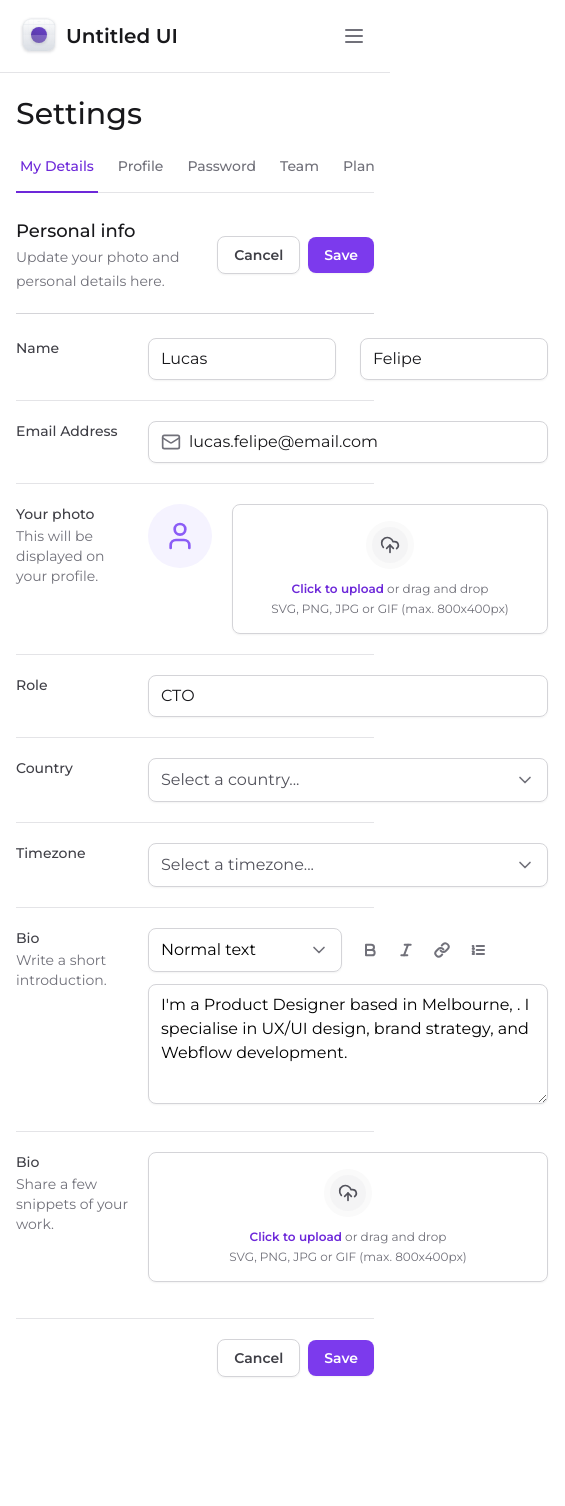
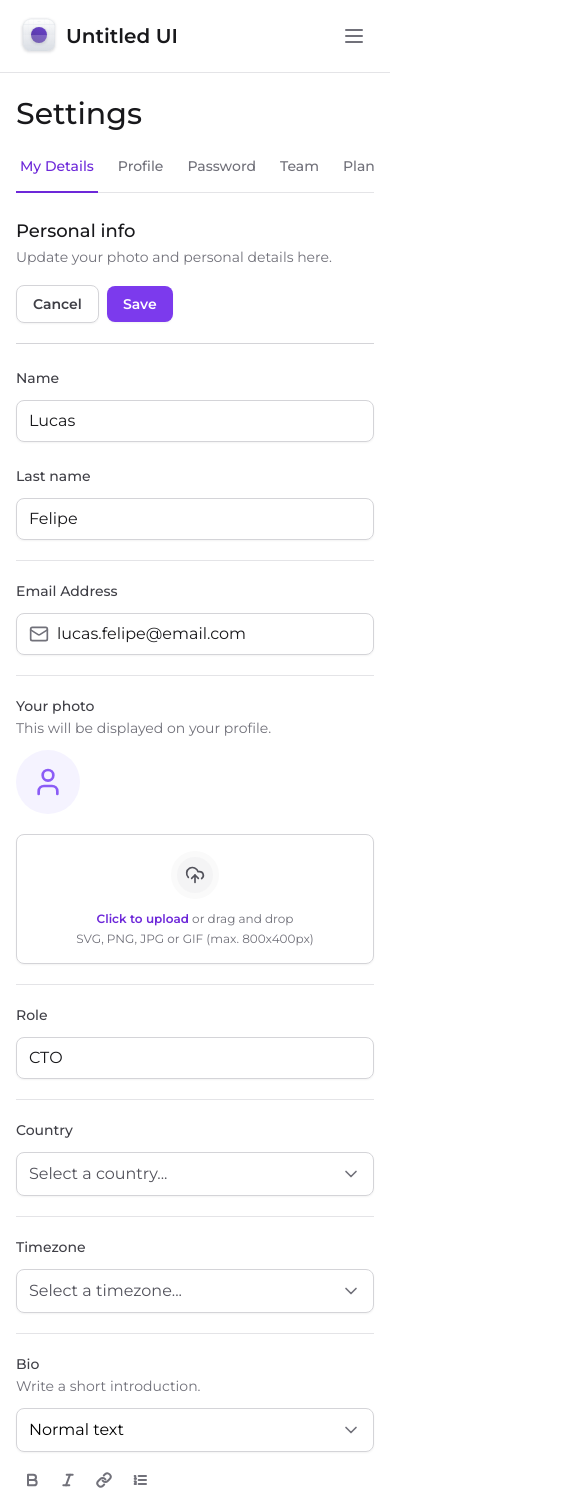
Before and after one commit to LFeli/Rocketseat-Ignite, a Next.js app in the folder masterizando-o-tailwind/: page / in a window 390 px wide. Shown: the top 1506 px of the page, 565 px wide, since content can reach past the window. Before the commit the page ends 1425 px from the top, so only its background shows below. Built offline with nearby package versions, Linux system fonts and the light colour scheme.

Commit message:
feat: adding responsivite for form section

```diff
--- a/masterizando-o-tailwind/src/app/page.tsx
+++ b/masterizando-o-tailwind/src/app/page.tsx
@@ -15,7 +15,7 @@ export default function Home() {
       <SettingsTabs />
 
       <div className="mt-6 flex flex-col">
-        <div className="flex items-center justify-between border-b border-zinc-300 pb-5">
+        <div className="flex flex-col justify-between gap-4 border-b border-zinc-300 pb-5 lg:flex-row lg:items-center">
           <div className="space-y-1">
             <h2 className="text-lg font-medium text-zinc-900">Personal info</h2>
             <span className="text-sm text-zinc-500">
@@ -36,7 +36,7 @@ export default function Home() {
           className="mt-6 flex w-full flex-col gap-5 divide-y divide-zinc-200"
         >
           {/* Name field */}
-          <div className="grid grid-cols-form gap-3">
+          <div className="flex flex-col gap-3 lg:grid lg:grid-cols-form">
             <label
               htmlFor="firstName"
               className="text-sm font-medium text-zinc-700"
@@ -44,19 +44,28 @@ export default function Home() {
               Name
             </label>
 
-            <div className="grid grid-cols-2 gap-6">
+            <div className="flex flex-col gap-6 lg:grid lg:grid-cols-2">
               <Input.Root>
                 <Input.Control id="firstName" defaultValue="Lucas" />
               </Input.Root>
 
-              <Input.Root>
-                <Input.Control defaultValue="Felipe" />
-              </Input.Root>
+              <div className="flex flex-col gap-3 lg:block">
+                <label
+                  htmlFor="lastName"
+                  className="text-sm font-medium text-zinc-700 lg:sr-only"
+                >
+                  Last name
+                </label>
+
+                <Input.Root>
+                  <Input.Control id="lastName" defaultValue="Felipe" />
+                </Input.Root>
+              </div>
             </div>
           </div>
 
           {/* Email */}
-          <div className="grid grid-cols-form gap-3 pt-5">
+          <div className="flex flex-col gap-3 pt-5 lg:grid lg:grid-cols-form">
             <label
               htmlFor="email"
               className="text-sm font-medium text-zinc-700"
@@ -77,7 +86,7 @@ export default function Home() {
           </div>
 
           {/* Your photo field */}
-          <div className="grid grid-cols-form gap-3 pt-5">
+          <div className="flex flex-col gap-3 pt-5 lg:grid lg:grid-cols-form">
             <label
               htmlFor="photo"
               className="text-sm font-medium text-zinc-700"
@@ -88,7 +97,7 @@ export default function Home() {
               </span>
             </label>
 
-            <FileInput.Root className="flex items-start gap-5">
+            <FileInput.Root className="flex flex-col gap-5 lg:flex-row lg:items-start">
               <FileInput.ImagePreview />
               <FileInput.Trigger />
               <FileInput.Control />
@@ -96,7 +105,7 @@ export default function Home() {
           </div>
 
           {/* Role field */}
-          <div className="grid grid-cols-form gap-3 pt-5">
+          <div className="flex flex-col gap-3 pt-5 lg:grid lg:grid-cols-form">
             <label htmlFor="role" className="text-sm font-medium text-zinc-700">
               Role
             </label>
@@ -107,7 +116,7 @@ export default function Home() {
           </div>
 
           {/* Country field */}
-          <div className="grid grid-cols-form gap-3 pt-5">
+          <div className="flex flex-col gap-3 pt-5 lg:grid lg:grid-cols-form">
             <label
               htmlFor="country"
               className="text-sm font-medium text-zinc-700"
@@ -122,7 +131,7 @@ export default function Home() {
           </div>
 
           {/* Timezone field */}
-          <div className="grid grid-cols-form gap-3 pt-5">
+          <div className="flex flex-col gap-3 pt-5 lg:grid lg:grid-cols-form">
             <label
               htmlFor="timezone"
               className="text-sm font-medium text-zinc-700"
@@ -140,7 +149,7 @@ export default function Home() {
           </div>
 
           {/* Bio field */}
-          <div className="grid grid-cols-form gap-3 pt-5">
+          <div className="flex flex-col gap-3 pt-5 lg:grid lg:grid-cols-form">
             <label htmlFor="bio" className="text-sm font-medium text-zinc-700">
               Bio
               <span className="mt-0.5 block text-sm font-normal text-zinc-500">
@@ -149,7 +158,7 @@ export default function Home() {
             </label>
 
             <div className="space-y-3">
-              <div className="grid grid-cols-2 gap-3">
+              <div className="flex flex-col gap-3 lg:grid lg:grid-cols-2">
                 <Select placeholder="Select a country..." defaultValue="normal">
                   <SelectItem
                     value="normal"
@@ -192,12 +201,12 @@ export default function Home() {
           </div>
 
           {/* Portfolio field */}
-          <div className="grid grid-cols-form gap-3 pt-5">
+          <div className="flex flex-col gap-3 pt-5 lg:grid lg:grid-cols-form">
             <label
               htmlFor="projects"
               className="text-sm font-medium text-zinc-700"
             >
-              Bio
+              Portifolio projects
               <span className="mt-0.5 block text-sm font-normal text-zinc-500">
                 Share a few snippets of your work.
               </span>
```
